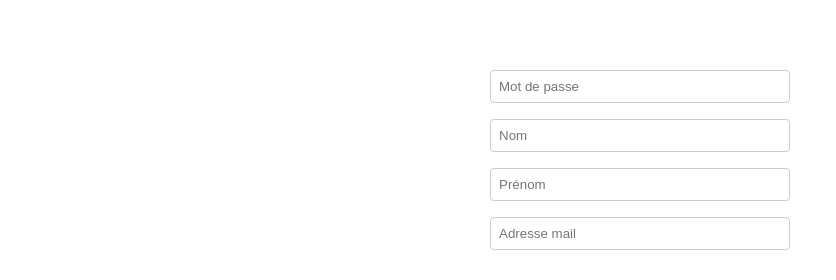
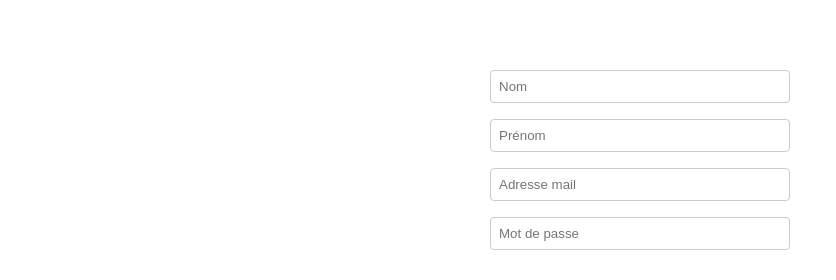
Before and after one commit to hassanhaddane/cleanfeed, a React (Create React App) app: page /authentification in a window 1280 px wide. Shown: the part 514-794 px from the top of the page, without its empty margins (0-836 px from the left). Built offline with nearby package versions, Linux system fonts and the light colour scheme.

Commit message:
fix inputs orders

```diff
--- a/src/pages/Authentification/Authentification.jsx
+++ b/src/pages/Authentification/Authentification.jsx
@@ -1,5 +1,5 @@
-import React, { useState } from 'react';
-import { useNavigate } from 'react-router-dom';
+import React, {useState} from 'react';
+import {useNavigate} from 'react-router-dom';
 import cleanfeedLogo from './cleanfeed-LOGO.png';
 import './style.css';
 
@@ -14,8 +14,8 @@ export const Authentification = () => {
     const navigate = useNavigate();
 
     const handleChange = (e) => {
-    const { name, value } = e.target;
-    setFormData({ ...formData, [name]: value });
+        const {name, value} = e.target;
+        setFormData({...formData, [name]: value});
     };
 
     const handleSubmit = (e) => {
@@ -31,12 +31,15 @@ export const Authentification = () => {
             </header>
 
             <main className="main-content">
-          <img className="cleanfeed-logo" alt="Cleanfeed LOGO" src={cleanfeedLogo} />
+                <img className="cleanfeed-logo" alt="Cleanfeed LOGO" src={cleanfeedLogo}/>
                 <form onSubmit={handleSubmit} className="form">
-            <input type="password" name="password" placeholder="Mot de passe" value={formData.password} onChange={handleChange} />
-            <input type="text" name="nom" placeholder="Nom" value={formData.nom} onChange={handleChange} />
-            <input type="text" name="prenom" placeholder="Prénom" value={formData.prenom} onChange={handleChange} />
-            <input type="email" name="email" placeholder="Adresse mail" value={formData.email} onChange={handleChange} />
+                    <input type="text" name="nom" placeholder="Nom" value={formData.nom} onChange={handleChange}/>
+                    <input type="text" name="prenom" placeholder="Prénom" value={formData.prenom}
+                           onChange={handleChange}/>
+                    <input type="email" name="email" placeholder="Adresse mail" value={formData.email}
+                           onChange={handleChange}/>
+                    <input type="password" name="password" placeholder="Mot de passe" value={formData.password}
+                           onChange={handleChange}/>
                     <button type="submit" className="login-button">
                         Connexion <span className="arrow-icon">→</span>
                     </button>
```
Lines whose indentation alone changed are shown as unchanged.
